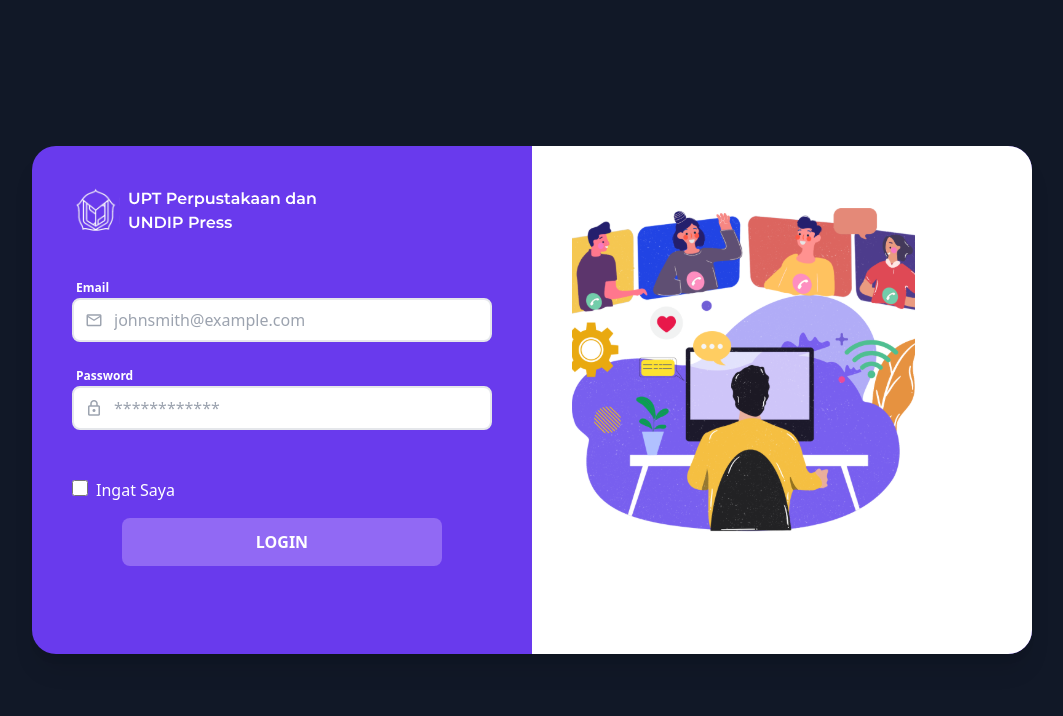
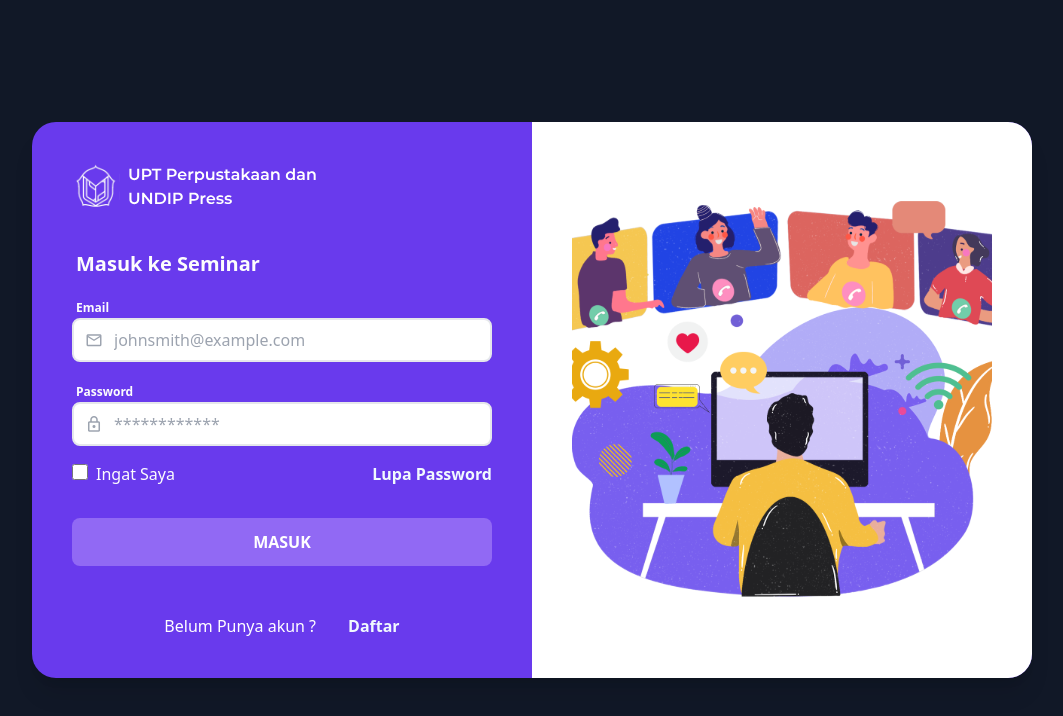
Before and after one commit to kdelia12/seminar-web-undip-press-ts, a Next.js app: page /Login in a window 1280 px wide. Shown: the top 716 px of the page, without its empty margins (108-1171 px from the left). Built offline with nearby package versions, Linux system fonts and the light colour scheme.

Commit message:
Tambahan Layout Login

```diff
--- a/src/pages/Login/index.tsx
+++ b/src/pages/Login/index.tsx
@@ -1,57 +1,64 @@
 export default function Login() {
     return (
         <>
-            <script src="https://cdn.jsdelivr.net/gh/alpinejs/alpine@v2.x.x/dist/alpine.js" defer></script>
-            <script src="https://cdnjs.cloudflare.com/ajax/libs/zxcvbn/4.4.2/zxcvbn.js"></script>
-
             <style>@import url('https://cdnjs.cloudflare.com/ajax/libs/MaterialDesign-Webfont/5.3.45/css/materialdesignicons.min.css')</style>
 
-            <div className="min-w-screen min-h-screen bg-gray-900 flex items-center justify-center px-5 py-5">
+            <div className="min-w-screen min-h-screen bg-gray-900 flex items-center justify-center ">
                 <div className="bg-primary-500 text-black rounded-3xl shadow-xl w-full overflow-hidden "style={{ maxWidth: '1000px' }}>
                     <div className="md:flex w-full">
-
                         <div className="w-full md:w-1/2 py-10 px-5 md:px-10">
                             <div className="mb-10">
                                 <img src='/undip-press.svg' />
                             </div>
-                            <div>
+                            <div className="flex-col space-y-4">
                                 <div className="flex -mx-3">
-                                    <div className="w-full px-3 mb-5">
-                                        <label className="text-xs text-white font-semibold px-1">Email</label>
+                                    <div className="w-full px-3">
+                                        <label className="text-xl text-neutral-25 font-semibold px-1">Masuk ke Seminar</label>
+                                    </div>
+                                </div>
+                                <div className="flex -mx-3">
+                                    <div className="w-full px-3">
+                                        <label className="text-xs text-neutral-25 font-semibold px-1">Email</label>
                                         <div className="flex">
                                             <div className="w-10 z-10 pl-1 text-center pointer-events-none flex items-center justify-center"><i className="mdi mdi-email-outline text-gray-400 text-lg"></i></div>
-                                            <input type="email" className="w-full -ml-10 pl-10 pr-3 py-2 rounded-lg border-2 border-gray-200 outline-none focus:border-indigo-500" placeholder="johnsmith@example.com"/>
+                                            <input id="email" type="email" className="w-full -ml-10 pl-10 pr-3 py-2 rounded-lg border-2 border-gray-200 outline-none focus:border-indigo-500" placeholder="johnsmith@example.com"/>
                                         </div>
                                     </div>
                                 </div>
                                 <div className="flex -mx-3">
-                                    <div className="w-full px-3 mb-12">
-                                        <label className="text-xs text-white font-semibold px-1">Password</label>
+                                    <div className="w-full px-3">
+                                        <label className="text-xs text-neutral-25 font-semibold px-1">Password</label>
                                         <div className="flex">
                                             <div className="w-10 z-10 pl-1 text-center pointer-events-none flex items-center justify-center"><i className="mdi mdi-lock-outline text-gray-400 text-lg"></i></div>
-                                            <input type="password" className="w-full -ml-10 pl-10 pr-3 py-2 rounded-lg border-2 border-gray-200 outline-none focus:border-indigo-500" placeholder="************"/>
+                                            <input id="password" type="password" className="w-full -ml-10 pl-10 pr-3 py-2 rounded-lg border-2 border-gray-200 outline-none focus:border-indigo-500" placeholder="************"/>
                                         </div>
                                     </div>
                                 </div>
-                                <div className="mb-4 flex-row items-center">
+                                <div className="flex flex-row justify-between">
+                                    <div className="flex-row items-center">
                                         <input
                                             className="form-checkbox h-4 w-4 text-indigo-600"
                                             type="checkbox"
                                             id="remember"
                                         />
-                                    <label className="ml-2 text-white" htmlFor="remember">
+                                        <label className="ml-2 text-neutral-25" htmlFor="remember">
                                             Ingat Saya
                                         </label>
-
                                     </div>
-                                <div className="flex -mx-3">
-                                    <div className="w-full px-3 mb-12">
-                                        <button className="block w-full max-w-xs mx-auto bg-primary-400 hover:bg-indigo-700 focus:bg-indigo-700 text-white rounded-lg px-3 py-3 font-semibold">LOGIN</button>
+                                    <button className="text-info-50 font-bold">Lupa Password</button>
                                 </div>
                             </div>
+                            <div className="flex -mx-3 pt-8">
+                                <div className="w-full px-3 mb-12">
+                                    <button className="block w-full py-2 bg-primary-400 hover:bg-indigo-700 focus:bg-indigo-700 text-white rounded-lg px-3 py-3 font-semibold">MASUK</button>
                                 </div>
                             </div>
-                        <div className=" block w-1/2 bg-white py-10 px-10">
+                            <div className="flex space-x-8 justify-center">
+                                <p className="text-white">Belum Punya akun ?</p>
+                                <button className="text-info-50 font-bold" id="daftar">Daftar</button>
+                            </div>
+                        </div>
+                        <div className="block w-1/2 bg-white py-10 px-10 flex justify-center">
                             <img src='/login.svg'/>
                         </div>
                     </div>
```
Lines whose indentation alone changed are shown as unchanged.
